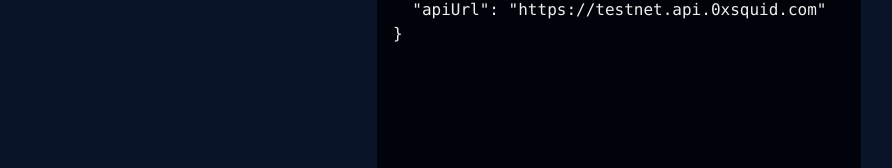
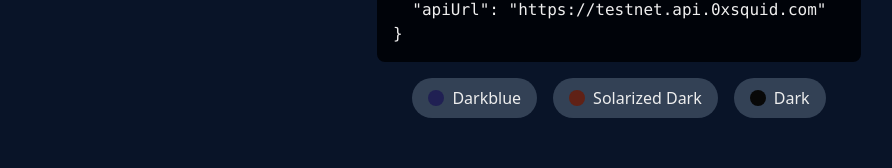
Before and after one commit to BunsDev/squid-widget-demo, a Next.js app: page / in a window 1280 px wide. Shown: the part 290-458 px from the top of the page, without its empty margins (275-1167 px from the left). Built offline with nearby package versions, Linux system fonts and the light colour scheme.

Commit message:
feat: add widget themes

```diff
--- a/src/components/WidgetTabs.tsx
+++ b/src/components/WidgetTabs.tsx
@@ -1,10 +1,11 @@
 import { useState } from "react"
 import { SquidWidget } from "@0xsquid/widget"
 import { WidgetTabControl } from "@/components/WidgetTabControl"
-import { WIDGETS_LIST } from "@/constants"
+import { WIDGET_THEMES, WIDGETS_LIST } from "@/constants"
 
 export function WidgetTabs() {
   const [visibleWidget, setVisibleWidget] = useState(WIDGETS_LIST[0])
+  const [widgetTheme, setWidgetTheme] = useState(WIDGET_THEMES[0])
 
   return (
     <section>
@@ -20,9 +21,14 @@
         ))}
       </nav>
 
-      <article className="w-full grid grid-cols-1 md:grid-cols-2 place-content-center gap-6 p-4 mx-auto max-w-5xl">
+      <article className="w-full grid items-start grid-cols-1 md:grid-cols-2 gap-6 p-4 mx-auto max-w-5xl">
         <div className="flex justify-center items-center min-h-[640px]">
-          <SquidWidget config={visibleWidget.config} />
+          <SquidWidget
+            config={{
+              ...visibleWidget.config,
+              style: widgetTheme.style
+            }}
+          />
         </div>
 
         <div className="flex flex-col items-center gap-4">
@@ -33,6 +39,21 @@
           <code className="w-full flex-1 max-w-lg overflow-auto">
             <pre>config: {JSON.stringify(visibleWidget.config, null, 2)}</pre>
           </code>
+
+          <nav className="flex gap-4 items-center justify-center">
+            {WIDGET_THEMES.map(theme => (
+              <button
+                key={theme.name}
+                className="bg-slate-700 rounded-full py-2 px-4 flex items-center gap-2 hover:bg-slate-600 transition-colors "
+                onClick={() => setWidgetTheme(theme)}
+              >
+                <span
+                  className={`inline-block w-4 h-4 rounded-full ${theme.color}`}
+                ></span>
+                {theme.name}
+              </button>
+            ))}
+          </nav>
         </div>
       </article>
     </section>
```
